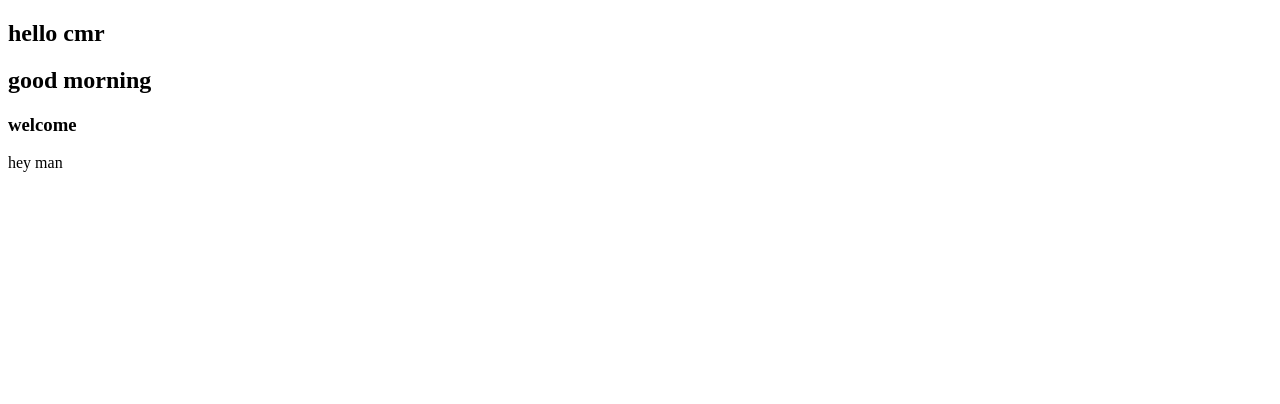
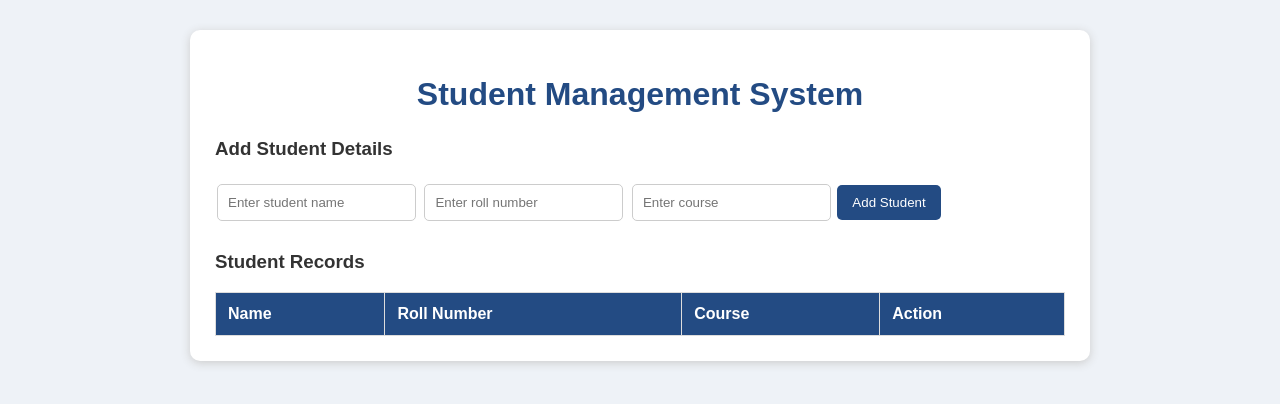
Before and after one commit to UVTanishq42/student-management-system, a plain HTML site: page index.html in a window 1280 px wide. Drawn offline with Linux system fonts and the light colour scheme.

Commit message:
Initial student management project

```diff
--- a/index.html
+++ b/index.html
@@ -1,14 +1,37 @@
 <!DOCTYPE html>
-<html lang="en">
+<html>
 <head>
-    <meta charset="UTF-8">
-    <meta name="viewport" content="width=device-width, initial-scale=1.0">
-    <title>Document</title>
+    <title>Student Management System</title>
+    <link rel="stylesheet" href="style.css">
 </head>
 <body>
-    <h2>hello cmr</h2>
-    <h2>good morning</h2>
-    <h3>welcome</h3>
-    <p>hey man</p>
+
+    <div class="container">
+        <h1>Student Management System</h1>
+
+        <h3>Add Student Details</h3>
+
+        <input type="text" id="name" placeholder="Enter student name">
+        <input type="text" id="roll" placeholder="Enter roll number">
+        <input type="text" id="course" placeholder="Enter course">
+
+        <button onclick="addStudent()">Add Student</button>
+
+        <h3>Student Records</h3>
+
+        <table>
+            <thead>
+                <tr>
+                    <th>Name</th>
+                    <th>Roll Number</th>
+                    <th>Course</th>
+                    <th>Action</th>
+                </tr>
+            </thead>
+            <tbody id="studentList"></tbody>
+        </table>
+    </div>
+
+    <script src="script.js"></script>
 </body>
 </html>
--- /dev/null
+++ b/script.js
@@ -0,0 +1,34 @@
+
+function addStudent() {
+    let name = document.getElementById("name").value.trim();
+    let roll = document.getElementById("roll").value.trim();
+    let course = document.getElementById("course").value.trim();
+
+    if (name === "" || roll === "" || course === "") {
+        alert("Please fill all the fields!");
+        return;
+    }
+
+    let table = document.getElementById("studentList");
+    let row = table.insertRow();
+
+    row.insertCell(0).innerText = name;
+    row.insertCell(1).innerText = roll;
+    row.insertCell(2).innerText = course;
+
+    let cell = row.insertCell(3);
+    let button = document.createElement("button");
+
+    button.innerText = "Delete";
+    button.className = "delete";
+
+    button.onclick = function () {
+        row.remove();
+    };
+
+    cell.appendChild(button);
+
+    document.getElementById("name").value = "";
+    document.getElementById("roll").value = "";
+    document.getElementById("course").value = "";
+}
--- /dev/null
+++ b/style.css
@@ -0,0 +1,67 @@
+
+body {
+    font-family: Arial, sans-serif;
+    background-color: #eef2f7;
+    margin: 0;
+    padding: 30px;
+}
+
+.container {
+    max-width: 850px;
+    margin: auto;
+    background: white;
+    padding: 25px;
+    border-radius: 10px;
+    box-shadow: 0 2px 10px #cccccc;
+}
+
+h1 {
+    text-align: center;
+    color: #234b83;
+}
+
+h3 {
+    color: #333333;
+    margin-top: 25px;
+}
+
+input {
+    padding: 10px;
+    margin: 5px 2px;
+    border: 1px solid #cccccc;
+    border-radius: 5px;
+}
+
+button {
+    background-color: #234b83;
+    color: white;
+    padding: 10px 15px;
+    border: none;
+    border-radius: 5px;
+    cursor: pointer;
+}
+
+button:hover {
+    background-color: #17345c;
+}
+
+table {
+    width: 100%;
+    border-collapse: collapse;
+    margin-top: 15px;
+}
+
+th, td {
+    padding: 12px;
+    border: 1px solid #dddddd;
+    text-align: left;
+}
+
+th {
+    background-color: #234b83;
+    color: white;
+}
+
+.delete {
+    background-color: #d93636;
+}
```
Also changed, not shown: 1 other file.
